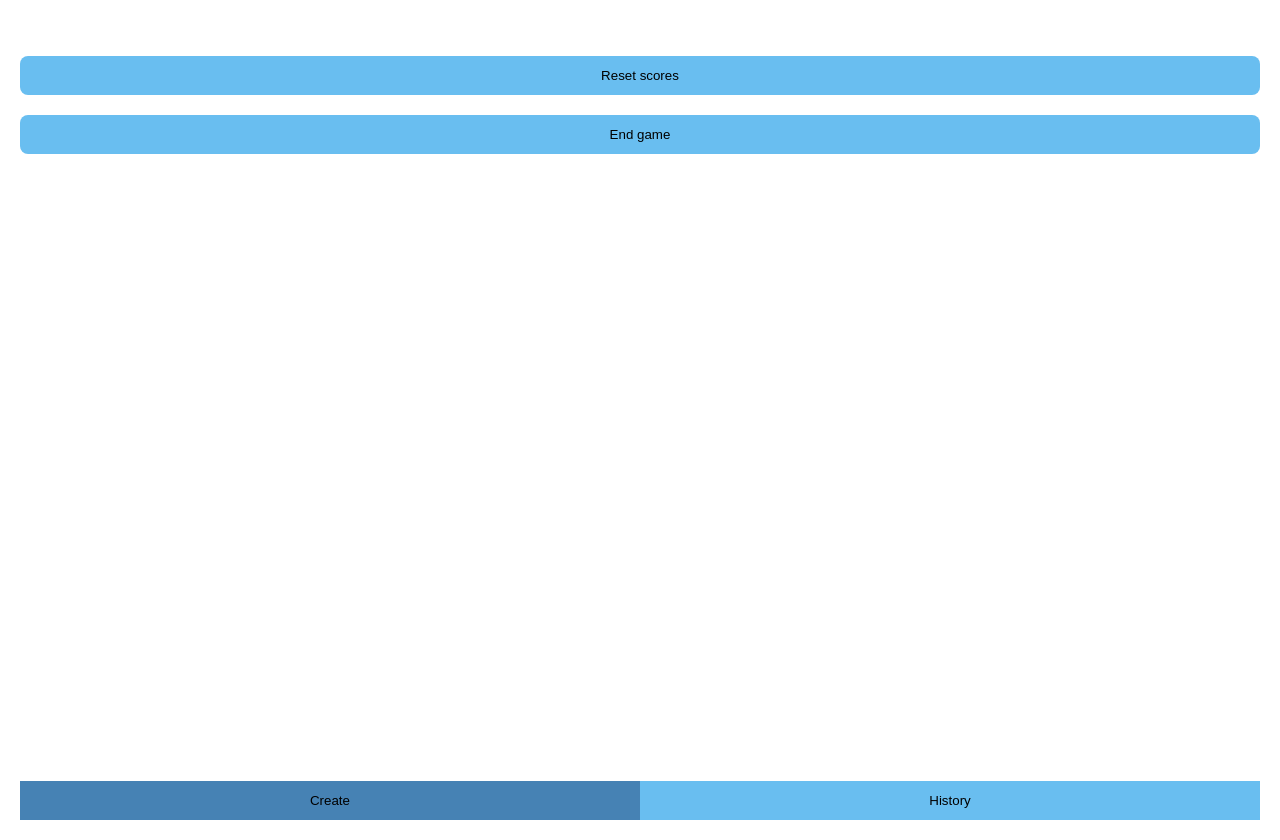
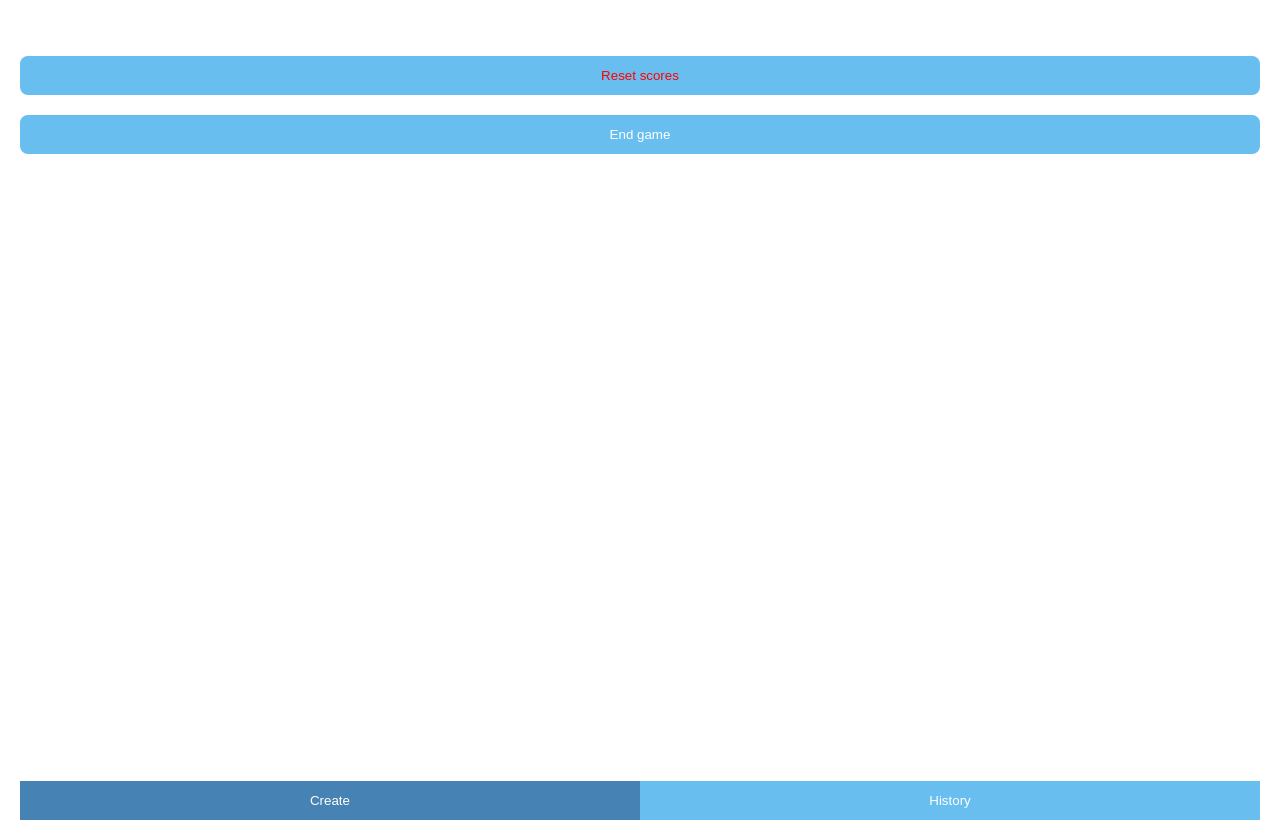
Before and after one commit to deriancastro/scorekeeper, a React (Create React App) app: page /game in a window 1280 px wide. Built offline with nearby package versions, Linux system fonts and the light colour scheme; the HTML template or start-up script is replaced by a standard one.

Commit message:
Add Submit´s filters

```diff
--- a/src/components/Navigation.js
+++ b/src/components/Navigation.js
@@ -17,6 +17,7 @@ export default function Navigation({ onNavigate, pages, currentPageId }) {
           key={id}
           isActive={currentPageId === id}
           onClick={() => onNavigate(id)}
+          color="white"
         >
           {title.slice(0, 1).toUpperCase() + title.slice(1)}
         </NavButton>
--- a/src/pages/CreatePage.js
+++ b/src/pages/CreatePage.js
@@ -21,10 +21,10 @@ export default function CreatePage({ onSubmit }) {
         />
         <LabeledInput
           label="Player names:"
-          name="players"
+          name="players1"
           placeholder="e.g. Jane, John"
         />
-        <Button>Create game</Button>
+        <Button color="white">Create game</Button>
       </Form>
     </Grid>
   )
@@ -33,20 +33,29 @@ export default function CreatePage({ onSubmit }) {
     event.preventDefault()
     const form = event.target
     const nameInput = form.elements.name
-    const playersInput = form.elements.players
+    const playersInput = form.elements.players1
     const nameOfGame = nameInput.value
-    const players = playersInput.value
+    const players1 = playersInput.value
       .split(',')
       .map(name => ({ name: name.trim(), score: 0 }))
 
-    const game = {
-      nameOfGame,
-      players,
+    const players2 = players1.filter(player => player.name !== '')
+    const players = getUniquelistBy(players2, 'name')
+    console.log(players)
+    if (players.length >= 2) {
+      const game = {
+        nameOfGame,
+        players,
+      }
+      const path = gamePath.push('/game')
+      onSubmit(game, path)
+    } else {
+      window.alert('Sorry... but there must be a minimum of two players 😉')
     }
 
-    const path = gamePath.push('/game')
-
-    onSubmit(game, path)
+    function getUniquelistBy(arr, key) {
+      return [...new Map(arr.map(item => [item[key], item])).values()]
+    }
   }
 }
 
--- a/src/pages/GamePage.js
+++ b/src/pages/GamePage.js
@@ -36,8 +36,12 @@ export default function GamePage({
           score={score}
         />
       ))}
-      <Button onClick={onResetScores}>Reset scores</Button>
-      <Button onClick={handleEndGame}>End game</Button>
+      <Button onClick={onResetScores} color="red">
+        Reset scores
+      </Button>
+      <Button onClick={handleEndGame} color="white">
+        End game
+      </Button>
     </Grid>
   )
   function handleEndGame() {
```
